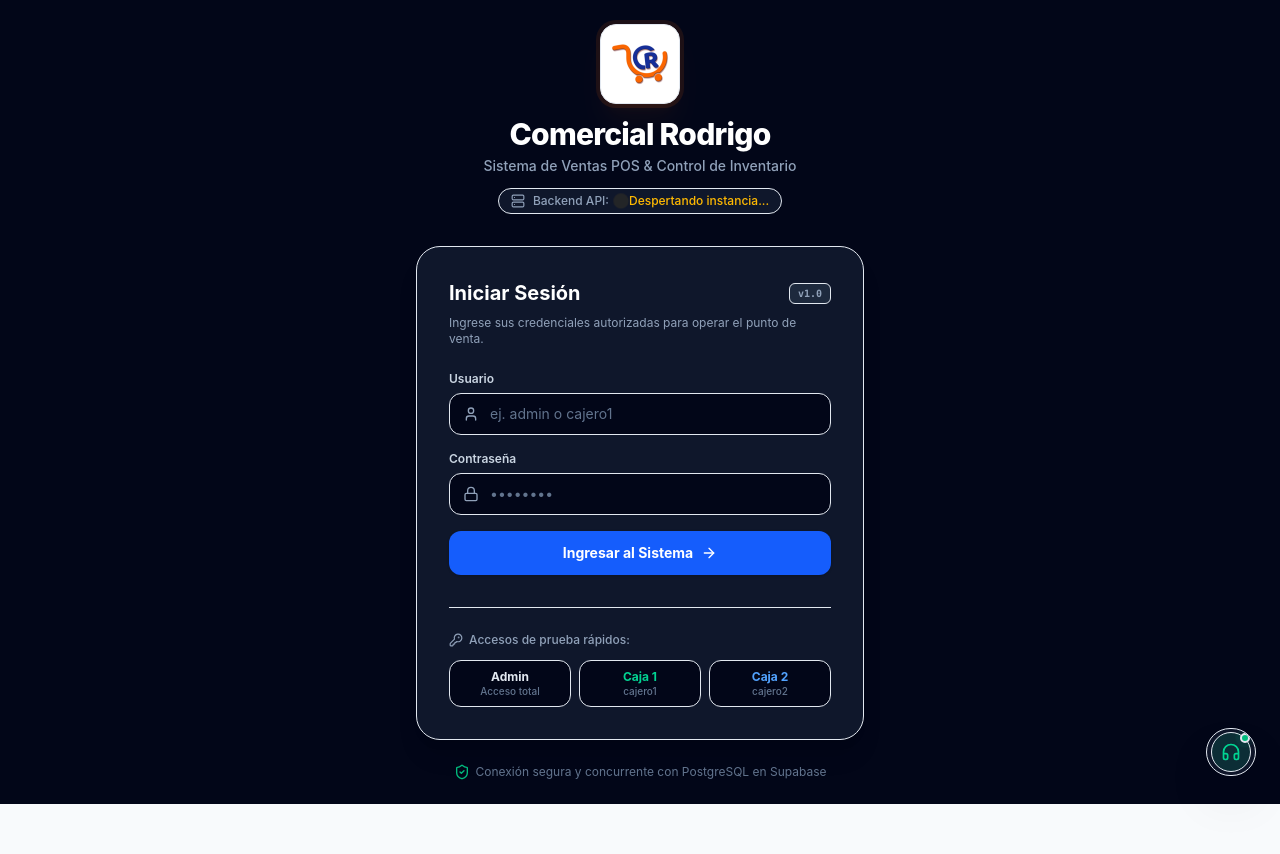
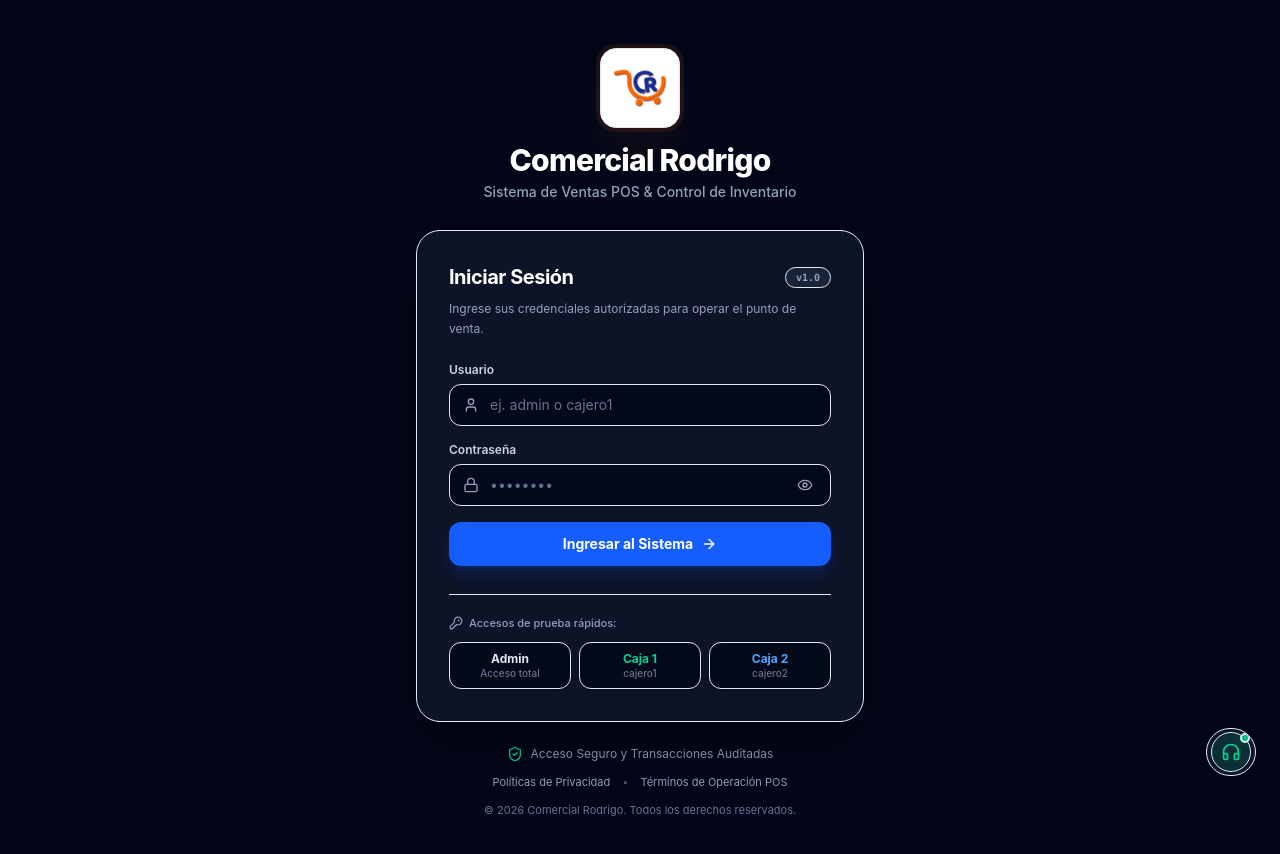
Before and after one commit to espejojorge2005-svg/comercial-rodrigo, a React (Vite) app in the folder frontend/: page / in a window 1280 px wide. Shown: the top 854 px of the page. Before the commit the page ends 804 px from the top, so only its background shows below. Built offline with nearby package versions, Linux system fonts and the light colour scheme; no server answers.

Commit message:
feat(auth): agregar visibilidad de contrasena, eliminar badge informal de backend y agregar politicas legales

```diff
--- a/frontend/src/modules/auth/LoginView.tsx
+++ b/frontend/src/modules/auth/LoginView.tsx
@@ -1,31 +1,32 @@
-import React, { useState, useEffect } from 'react';
+import React, { useState } from 'react';
 import { useAuthStore } from '../../store/useAuthStore.js';
-import { ShieldCheck, User as UserIcon, Lock, ArrowRight, AlertCircle, KeyRound, Headphones, RefreshCw, Server } from 'lucide-react';
-import { checkBackendHealth } from '../../api/client.js';
+import {
+  ShieldCheck,
+  User as UserIcon,
+  Lock,
+  ArrowRight,
+  AlertCircle,
+  KeyRound,
+  Headphones,
+  RefreshCw,
+  Eye,
+  EyeOff,
+  FileText,
+  X,
+  CheckCircle2,
+} from 'lucide-react';
 
 export const LoginView: React.FC = () => {
   const { login, isLoading, error } = useAuthStore();
   const [username, setUsername] = useState('');
   const [password, setPassword] = useState('');
-  const [serverStatus, setServerStatus] = useState<'checking' | 'online' | 'sleeping'>('checking');
-
-  const verifyServer = async () => {
-    setServerStatus('checking');
-    const health = await checkBackendHealth();
-    setServerStatus(health.ok ? 'online' : 'sleeping');
-  };
-
-  useEffect(() => {
-    verifyServer();
-  }, []);
+  const [showPassword, setShowPassword] = useState(false);
+  const [policyModal, setPolicyModal] = useState<'privacy' | 'terms' | null>(null);
 
   const handleSubmit = async (e: React.FormEvent) => {
     e.preventDefault();
     if (!username || !password) return;
-    const ok = await login(username, password);
-    if (!ok) {
-      verifyServer();
-    }
+    await login(username, password);
   };
 
   const handleQuickLogin = (u: string, p: string) => {
@@ -34,11 +35,11 @@ export const LoginView: React.FC = () => {
   };
 
   return (
-    <div className="min-h-screen w-full flex items-center justify-center bg-slate-950 p-4 sm:p-6 text-slate-100 relative">
-      <div className="w-full max-w-md z-10">
-        {/* Encabezado de la marca (Sobrio y Corporativo) */}
-        <div className="text-center mb-8">
-          <div className="inline-flex items-center justify-center w-20 h-20 rounded-2xl bg-white border border-slate-700/80 shadow-xl shadow-orange-500/5 mb-3 p-2 overflow-hidden ring-4 ring-orange-500/10">
+    <div className="min-h-screen w-full flex items-center justify-center bg-slate-950 p-4 sm:p-6 text-slate-100 relative selection:bg-blue-600 selection:text-white">
+      <div className="w-full max-w-md z-10 py-6">
+        {/* Encabezado Corporativo Formal */}
+        <div className="text-center mb-7">
+          <div className="inline-flex items-center justify-center w-20 h-20 rounded-2xl bg-white border border-slate-700/80 shadow-2xl shadow-orange-500/10 mb-3.5 p-2.5 overflow-hidden ring-4 ring-orange-500/10 transition-transform duration-300 hover:scale-105">
             <img
               src="/logo-icon.png"
               alt="Comercial Rodrigo"
@@ -51,45 +52,24 @@ export const LoginView: React.FC = () => {
           <p className="text-xs sm:text-sm text-slate-400 mt-1 font-medium">
             Sistema de Ventas POS & Control de Inventario
           </p>
-
-          {/* Indicador de estado del Backend */}
-          <div className="mt-3 inline-flex items-center gap-2 px-3 py-1 rounded-full text-xs font-medium bg-slate-900 border border-slate-800">
-            <Server className="w-3.5 h-3.5 text-slate-400" />
-            <span className="text-slate-400">Backend API:</span>
-            {serverStatus === 'checking' && (
-              <span className="text-amber-400 flex items-center gap-1">
-                <RefreshCw className="w-3 h-3 animate-spin" /> Verificando...
-              </span>
-            )}
-            {serverStatus === 'online' && (
-              <span className="text-emerald-400 flex items-center gap-1 font-semibold">
-                <span className="w-2 h-2 rounded-full bg-emerald-400 animate-pulse"></span> En línea
-              </span>
-            )}
-            {serverStatus === 'sleeping' && (
-              <span className="text-amber-400 flex items-center gap-1" title="Si está en Render, puede tardar hasta 40s en despertar">
-                <span className="w-2 h-2 rounded-full bg-amber-400 animate-ping"></span> Despertando instancia...
-              </span>
-            )}
-          </div>
         </div>
 
-        {/* Tarjeta de Login */}
-        <div className="bg-slate-900 border border-slate-800 rounded-3xl p-6 sm:p-8 shadow-xl">
+        {/* Tarjeta de Inicio de Sesión */}
+        <div className="bg-slate-900/90 backdrop-blur-xl border border-slate-800 rounded-3xl p-6 sm:p-8 shadow-2xl shadow-black/60 relative">
           <div className="flex items-center justify-between mb-2">
-            <h2 className="text-lg sm:text-xl font-bold text-white">
+            <h2 className="text-lg sm:text-xl font-bold text-white tracking-tight">
               Iniciar Sesión
             </h2>
-            <span className="text-[10px] font-mono font-semibold px-2 py-0.5 rounded-md bg-slate-800 text-slate-400 border border-slate-700">
+            <span className="text-[10px] font-mono font-semibold px-2.5 py-0.5 rounded-full bg-slate-800/80 text-slate-400 border border-slate-700/60">
               v1.0
             </span>
           </div>
-          <p className="text-xs text-slate-400 mb-6">
+          <p className="text-xs text-slate-400 mb-6 leading-relaxed">
             Ingrese sus credenciales autorizadas para operar el punto de venta.
           </p>
 
           {error && (
-            <div className="mb-5 p-3.5 rounded-xl bg-rose-500/10 border border-rose-500/20 text-rose-300 text-xs flex flex-col gap-2">
+            <div className="mb-5 p-3.5 rounded-xl bg-rose-500/10 border border-rose-500/20 text-rose-300 text-xs flex flex-col gap-2 animate-in fade-in duration-200">
               <div className="flex items-start gap-2.5">
                 <AlertCircle className="w-4 h-4 shrink-0 text-rose-400 mt-0.5" />
                 <span className="leading-relaxed">{error}</span>
@@ -111,14 +91,15 @@ export const LoginView: React.FC = () => {
                 Usuario
               </label>
               <div className="relative">
-                <UserIcon className="w-4 h-4 text-slate-400 absolute left-3.5 top-1/2 -translate-y-1/2" />
+                <UserIcon className="w-4 h-4 text-slate-400 absolute left-3.5 top-1/2 -translate-y-1/2 pointer-events-none" />
                 <input
                   type="text"
                   value={username}
                   onChange={(e) => setUsername(e.target.value)}
                   placeholder="ej. admin o cajero1"
                   required
-                  className="w-full bg-slate-950 border border-slate-800 focus:border-blue-500 focus:ring-1 focus:ring-blue-500/30 rounded-xl pl-10 pr-4 py-2.5 text-sm text-white placeholder-slate-500 transition-all outline-none"
+                  autoComplete="username"
+                  className="w-full bg-slate-950/80 border border-slate-800 focus:border-blue-500 focus:ring-2 focus:ring-blue-500/20 rounded-xl pl-10 pr-4 py-2.5 text-sm text-white placeholder-slate-500 transition-all outline-none"
                 />
               </div>
             </div>
@@ -128,38 +109,53 @@ export const LoginView: React.FC = () => {
                 Contraseña
               </label>
               <div className="relative">
-                <Lock className="w-4 h-4 text-slate-400 absolute left-3.5 top-1/2 -translate-y-1/2" />
+                <Lock className="w-4 h-4 text-slate-400 absolute left-3.5 top-1/2 -translate-y-1/2 pointer-events-none" />
                 <input
-                  type="password"
+                  type={showPassword ? 'text' : 'password'}
                   value={password}
                   onChange={(e) => setPassword(e.target.value)}
                   placeholder="••••••••"
                   required
-                  className="w-full bg-slate-950 border border-slate-800 focus:border-blue-500 focus:ring-1 focus:ring-blue-500/30 rounded-xl pl-10 pr-4 py-2.5 text-sm text-white placeholder-slate-500 transition-all outline-none"
+                  autoComplete="current-password"
+                  className="w-full bg-slate-950/80 border border-slate-800 focus:border-blue-500 focus:ring-2 focus:ring-blue-500/20 rounded-xl pl-10 pr-11 py-2.5 text-sm text-white placeholder-slate-500 transition-all outline-none"
                 />
+                <button
+                  type="button"
+                  onClick={() => setShowPassword((prev) => !prev)}
+                  tabIndex={-1}
+                  className="absolute right-3.5 top-1/2 -translate-y-1/2 text-slate-400 hover:text-slate-200 transition-colors p-1 rounded-md focus:outline-none cursor-pointer"
+                  title={showPassword ? 'Ocultar contraseña' : 'Ver contraseña'}
+                  aria-label={showPassword ? 'Ocultar contraseña' : 'Ver contraseña'}
+                >
+                  {showPassword ? (
+                    <EyeOff className="w-4 h-4" />
+                  ) : (
+                    <Eye className="w-4 h-4" />
+                  )}
+                </button>
               </div>
             </div>
 
             <button
               type="submit"
               disabled={isLoading}
-              className="w-full mt-2 py-3 px-4 rounded-xl font-bold text-sm bg-blue-600 hover:bg-blue-500 text-white shadow-sm transition-all duration-150 flex items-center justify-center gap-2 group cursor-pointer disabled:opacity-50 disabled:cursor-not-allowed"
+              className="w-full mt-3 py-3 px-4 rounded-xl font-bold text-sm bg-blue-600 hover:bg-blue-500 active:bg-blue-700 text-white shadow-lg shadow-blue-600/20 transition-all duration-150 flex items-center justify-center gap-2 group cursor-pointer disabled:opacity-50 disabled:cursor-not-allowed"
             >
               {isLoading ? (
                 <div className="w-5 h-5 border-2 border-white/30 border-t-white rounded-full animate-spin" />
               ) : (
                 <>
                   <span>Ingresar al Sistema</span>
-                  <ArrowRight className="w-4 h-4 group-hover:translate-x-0.5 transition-transform" />
+                  <ArrowRight className="w-4 h-4 group-hover:translate-x-1 transition-transform" />
                 </>
               )}
             </button>
           </form>
 
           {/* Accesos rápidos */}
-          <div className="mt-8 pt-6 border-t border-slate-800">
-            <div className="flex items-center justify-between mb-3">
-              <span className="text-xs font-medium text-slate-400 flex items-center gap-1.5">
+          <div className="mt-7 pt-5 border-t border-slate-800/80">
+            <div className="flex items-center justify-between mb-2.5">
+              <span className="text-[11px] font-medium text-slate-400 flex items-center gap-1.5">
                 <KeyRound className="w-3.5 h-3.5 text-slate-400" />
                 Accesos de prueba rápidos:
               </span>
@@ -168,7 +164,7 @@ export const LoginView: React.FC = () => {
               <button
                 type="button"
                 onClick={() => handleQuickLogin('admin', 'admin123')}
-                className="px-2 py-2 rounded-xl bg-slate-950 hover:bg-slate-800 border border-slate-800 text-xs font-medium text-slate-300 hover:text-white transition-all text-center cursor-pointer"
+                className="px-2 py-2 rounded-xl bg-slate-950/70 hover:bg-slate-800/90 border border-slate-800/80 hover:border-slate-700 text-xs font-medium text-slate-300 hover:text-white transition-all text-center cursor-pointer shadow-sm"
               >
                 <div className="font-bold text-slate-200">Admin</div>
                 <div className="text-[10px] text-slate-500">Acceso total</div>
@@ -177,7 +173,7 @@ export const LoginView: React.FC = () => {
               <button
                 type="button"
                 onClick={() => handleQuickLogin('cajero1', 'cajero123')}
-                className="px-2 py-2 rounded-xl bg-slate-950 hover:bg-slate-800 border border-slate-800 text-xs font-medium text-slate-300 hover:text-white transition-all text-center cursor-pointer"
+                className="px-2 py-2 rounded-xl bg-slate-950/70 hover:bg-slate-800/90 border border-slate-800/80 hover:border-slate-700 text-xs font-medium text-slate-300 hover:text-white transition-all text-center cursor-pointer shadow-sm"
               >
                 <div className="font-bold text-emerald-400">Caja 1</div>
                 <div className="text-[10px] text-slate-500">cajero1</div>
@@ -186,7 +182,7 @@ export const LoginView: React.FC = () => {
               <button
                 type="button"
                 onClick={() => handleQuickLogin('cajero2', 'cajero123')}
-                className="px-2 py-2 rounded-xl bg-slate-950 hover:bg-slate-800 border border-slate-800 text-xs font-medium text-slate-300 hover:text-white transition-all text-center cursor-pointer"
+                className="px-2 py-2 rounded-xl bg-slate-950/70 hover:bg-slate-800/90 border border-slate-800/80 hover:border-slate-700 text-xs font-medium text-slate-300 hover:text-white transition-all text-center cursor-pointer shadow-sm"
               >
                 <div className="font-bold text-blue-400">Caja 2</div>
                 <div className="text-[10px] text-slate-500">cajero2</div>
@@ -195,19 +191,126 @@ export const LoginView: React.FC = () => {
           </div>
         </div>
 
-        {/* Pie de página */}
-        <p className="text-center text-xs text-slate-500 mt-6 flex items-center justify-center gap-1.5">
-          <ShieldCheck className="w-4 h-4 text-emerald-500" />
-          Conexión segura y concurrente con PostgreSQL en Supabase
-        </p>
+        {/* Pie de página institucional y políticas */}
+        <div className="text-center mt-6 space-y-3">
+          <div className="flex items-center justify-center gap-2 text-xs text-slate-400">
+            <ShieldCheck className="w-4 h-4 text-emerald-400 shrink-0" />
+            <span>Acceso Seguro y Transacciones Auditadas</span>
+          </div>
+
+          <div className="flex items-center justify-center gap-3 text-[11px] text-slate-400">
+            <button
+              type="button"
+              onClick={() => setPolicyModal('privacy')}
+              className="hover:text-white transition-colors underline-offset-4 hover:underline cursor-pointer"
+            >
+              Políticas de Privacidad
+            </button>
+            <span className="text-slate-600">•</span>
+            <button
+              type="button"
+              onClick={() => setPolicyModal('terms')}
+              className="hover:text-white transition-colors underline-offset-4 hover:underline cursor-pointer"
+            >
+              Términos de Operación POS
+            </button>
+          </div>
+
+          <p className="text-[11px] text-slate-500">
+            © {new Date().getFullYear()} Comercial Rodrigo. Todos los derechos reservados.
+          </p>
+        </div>
       </div>
+
+      {/* Modal Institucional de Políticas */}
+      {policyModal && (
+        <div className="fixed inset-0 z-50 flex items-center justify-center bg-black/80 backdrop-blur-sm p-4 animate-in fade-in duration-200">
+          <div className="bg-slate-900 border border-slate-800 rounded-3xl max-w-lg w-full p-6 sm:p-7 shadow-2xl relative text-slate-200">
+            <div className="flex items-center justify-between pb-4 border-b border-slate-800 mb-4">
+              <div className="flex items-center gap-2.5">
+                <FileText className="w-5 h-5 text-blue-400" />
+                <h3 className="text-base sm:text-lg font-bold text-white">
+                  {policyModal === 'privacy'
+                    ? 'Política de Privacidad y Confidencialidad'
+                    : 'Términos de Operación y Seguridad POS'}
+                </h3>
+              </div>
+              <button
+                type="button"
+                onClick={() => setPolicyModal(null)}
+                className="p-1.5 rounded-xl hover:bg-slate-800 text-slate-400 hover:text-white transition-colors cursor-pointer"
+              >
+                <X className="w-5 h-5" />
+              </button>
+            </div>
+
+            <div className="max-h-[60vh] overflow-y-auto pr-2 space-y-4 text-xs sm:text-sm text-slate-300 leading-relaxed">
+              {policyModal === 'privacy' ? (
+                <>
+                  <p>
+                    En <strong>Comercial Rodrigo</strong>, la protección de los datos comerciales y de los clientes es una prioridad institucional, en cumplimiento con la <strong>Ley N° 29733 de Protección de Datos Personales del Perú</strong>:
+                  </p>
+                  <ul className="space-y-2 list-none pl-0">
+                    <li className="flex items-start gap-2">
+                      <CheckCircle2 className="w-4 h-4 text-emerald-400 shrink-0 mt-0.5" />
+                      <span><strong>Datos de Clientes:</strong> Los DNI, RUC, nombres y direcciones ingresados para la emisión de comprobantes fiscales (Boletas y Facturas) se procesan estrictamente con fines tributarios para SUNAT.</span>
+                    </li>
+                    <li className="flex items-start gap-2">
+                      <CheckCircle2 className="w-4 h-4 text-emerald-400 shrink-0 mt-0.5" />
+                      <span><strong>Confidencialidad Comercial:</strong> Los costos de adquisición, márgenes de utilidad y reportes gerenciales son de acceso exclusivo para la administración y no deben ser divulgados a terceros.</span>
+                    </li>
+                    <li className="flex items-start gap-2">
+                      <CheckCircle2 className="w-4 h-4 text-emerald-400 shrink-0 mt-0.5" />
+                      <span><strong>Trazabilidad:</strong> Cada inicio de sesión y operación efectuada queda registrada en el sistema con fecha, hora e identificación del usuario responsable.</span>
+                    </li>
+                  </ul>
+                </>
+              ) : (
+                <>
+                  <p>
+                    Términos y condiciones obligatorios para todos los colaboradores con acceso al sistema <strong>Comercial Rodrigo POS</strong>:
+                  </p>
+                  <ul className="space-y-2 list-none pl-0">
+                    <li className="flex items-start gap-2">
+                      <CheckCircle2 className="w-4 h-4 text-blue-400 shrink-0 mt-0.5" />
+                      <span><strong>Credenciales Intransferibles:</strong> Las cuentas de usuario, contraseñas y PIN de supervisor son estrictamente personales. Compartirlos está prohibido.</span>
+                    </li>
+                    <li className="flex items-start gap-2">
+                      <CheckCircle2 className="w-4 h-4 text-blue-400 shrink-0 mt-0.5" />
+                      <span><strong>Arqueo y Cierre de Caja:</strong> Cada cajero es responsable de custodiar el dinero físico ingresado durante su turno. Los cierres se efectúan bajo la modalidad de arqueo ciego para auditoría gerencial.</span>
+                    </li>
+                    <li className="flex items-start gap-2">
+                      <CheckCircle2 className="w-4 h-4 text-blue-400 shrink-0 mt-0.5" />
+                      <span><strong>Anulaciones y Devoluciones:</strong> Toda anulación de venta o emisión de Nota de Crédito requiere obligatoriamente la autorización física del Administrador mediante PIN de seguridad.</span>
+                    </li>
+                    <li className="flex items-start gap-2">
+                      <CheckCircle2 className="w-4 h-4 text-blue-400 shrink-0 mt-0.5" />
+                      <span><strong>Control de Inventario (Kardex):</strong> Todo movimiento de mercadería descuenta o restituye stock automáticamente en tiempo real.</span>
+                    </li>
+                  </ul>
+                </>
+              )}
+            </div>
+
+            <div className="mt-6 pt-4 border-t border-slate-800 flex justify-end">
+              <button
+                type="button"
+                onClick={() => setPolicyModal(null)}
+                className="px-4 py-2 rounded-xl bg-blue-600 hover:bg-blue-500 font-semibold text-xs text-white transition-colors cursor-pointer"
+              >
+                Entendido y de Acuerdo
+              </button>
+            </div>
+          </div>
+        </div>
+      )}
 
       {/* Botón Flotante Expansible de Soporte Técnico */}
       <a
         href="https://wa.me/51982383176?text=Hola%2C%20necesito%20soporte%20t%C3%A9cnico%20con%20el%20sistema%20Comercial%20Rodrigo."
         target="_blank"
         rel="noopener noreferrer"
-        className="fixed bottom-5 right-5 sm:bottom-6 sm:right-6 z-50 flex items-center h-12 rounded-full bg-slate-900/95 hover:bg-slate-800 border border-slate-700/80 hover:border-emerald-500/50 shadow-2xl backdrop-blur-md transition-all duration-300 group hover:shadow-emerald-950/30 cursor-pointer overflow-hidden p-1 hover:pr-4"
+        className="fixed bottom-5 right-5 sm:bottom-6 sm:right-6 z-40 flex items-center h-12 rounded-full bg-slate-900/95 hover:bg-slate-800 border border-slate-700/80 hover:border-emerald-500/50 shadow-2xl backdrop-blur-md transition-all duration-300 group hover:shadow-emerald-950/30 cursor-pointer overflow-hidden p-1 hover:pr-4"
         title="Soporte Técnico"
       >
         <div className="relative w-10 h-10 rounded-full bg-emerald-500/15 border border-emerald-500/30 flex items-center justify-center text-emerald-400 group-hover:bg-emerald-500 group-hover:text-white transition-all shrink-0">
```
